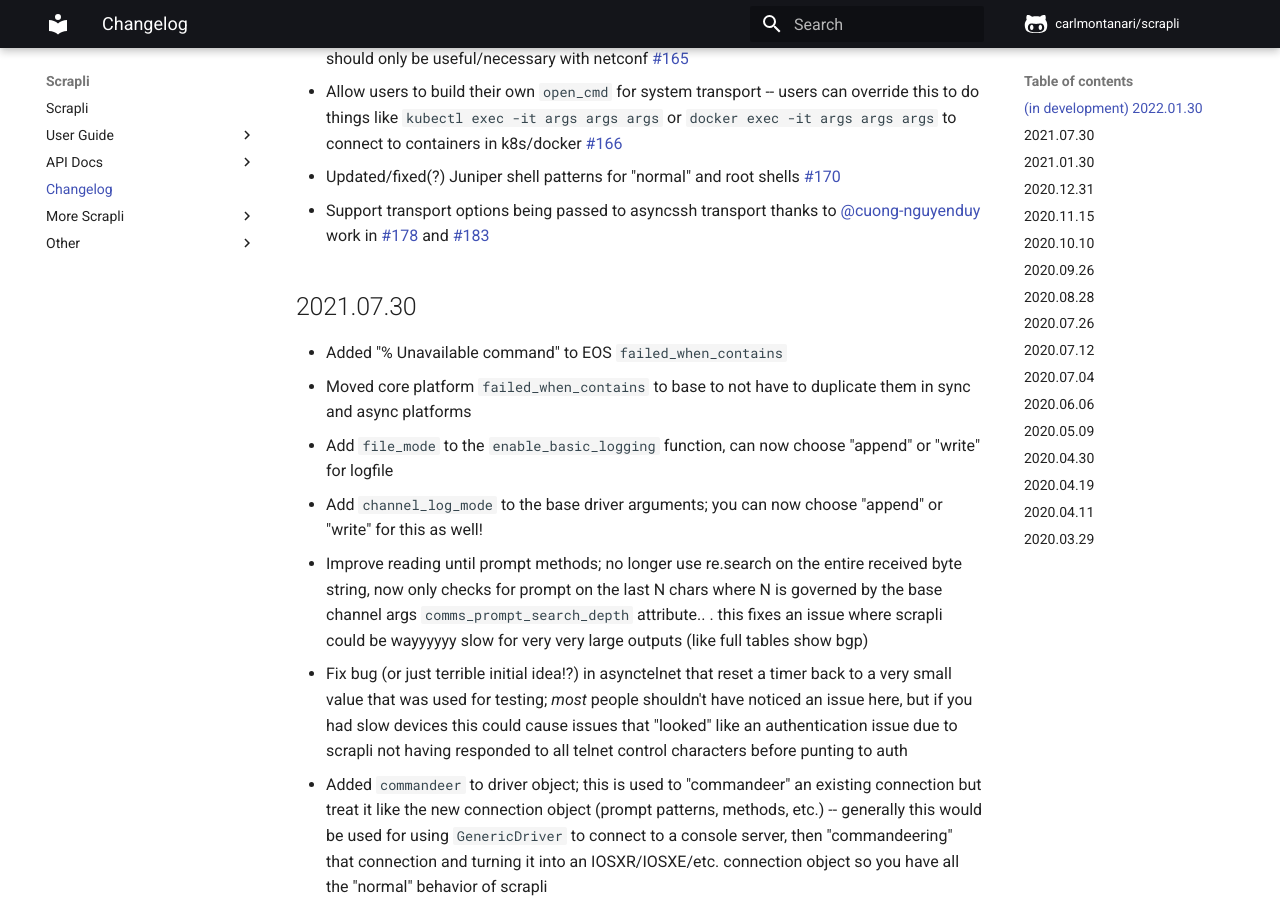
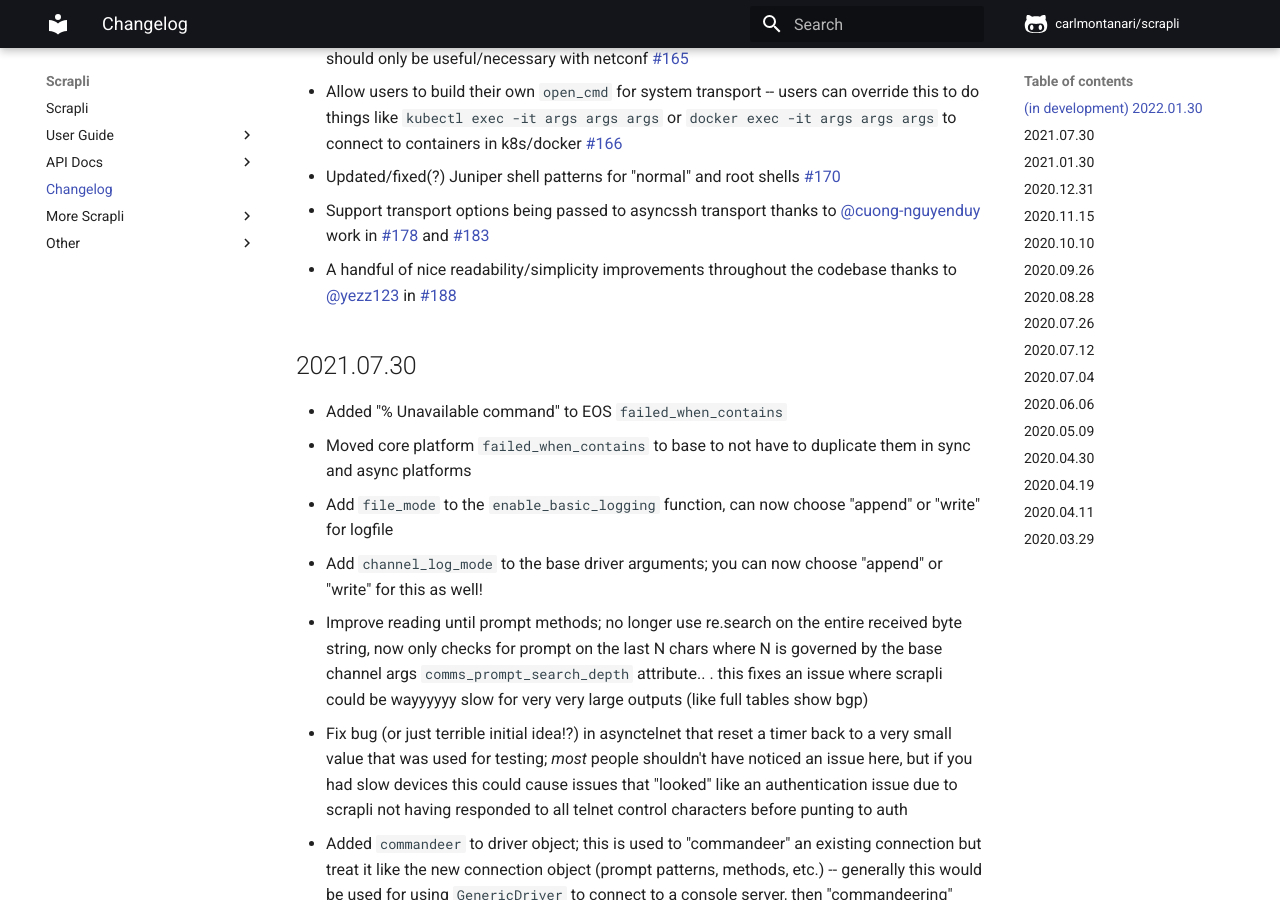
Before and after one commit to carlmontanari/scrapli, an MkDocs documentation site: the page built from docs/changelog.md, in a window 1280 px wide and 900 px high, scrolled down 396 px. Built offline with MkDocs 1.6.1 and Material for MkDocs 9.7.7, drawn with Linux system fonts in a browser that asks for light colours; comment, search, counter and statistics services are not loaded.

Commit message:
changelog update to include work done in #188

```diff
--- a/docs/changelog.md
+++ b/docs/changelog.md
@@ -15,6 +15,7 @@ Changelog
   `kubectl exec -it args args args` or `docker exec -it args args args` to connect to containers in k8s/docker #166
 - Updated/fixed(?) Juniper shell patterns for "normal" and root shells #170
 - Support transport options being passed to asyncssh transport thanks to @cuong-nguyenduy work in #178 and #183
+- A handful of nice readability/simplicity improvements throughout the codebase thanks to @yezz123 in #188
 
 
 ## 2021.07.30
```
